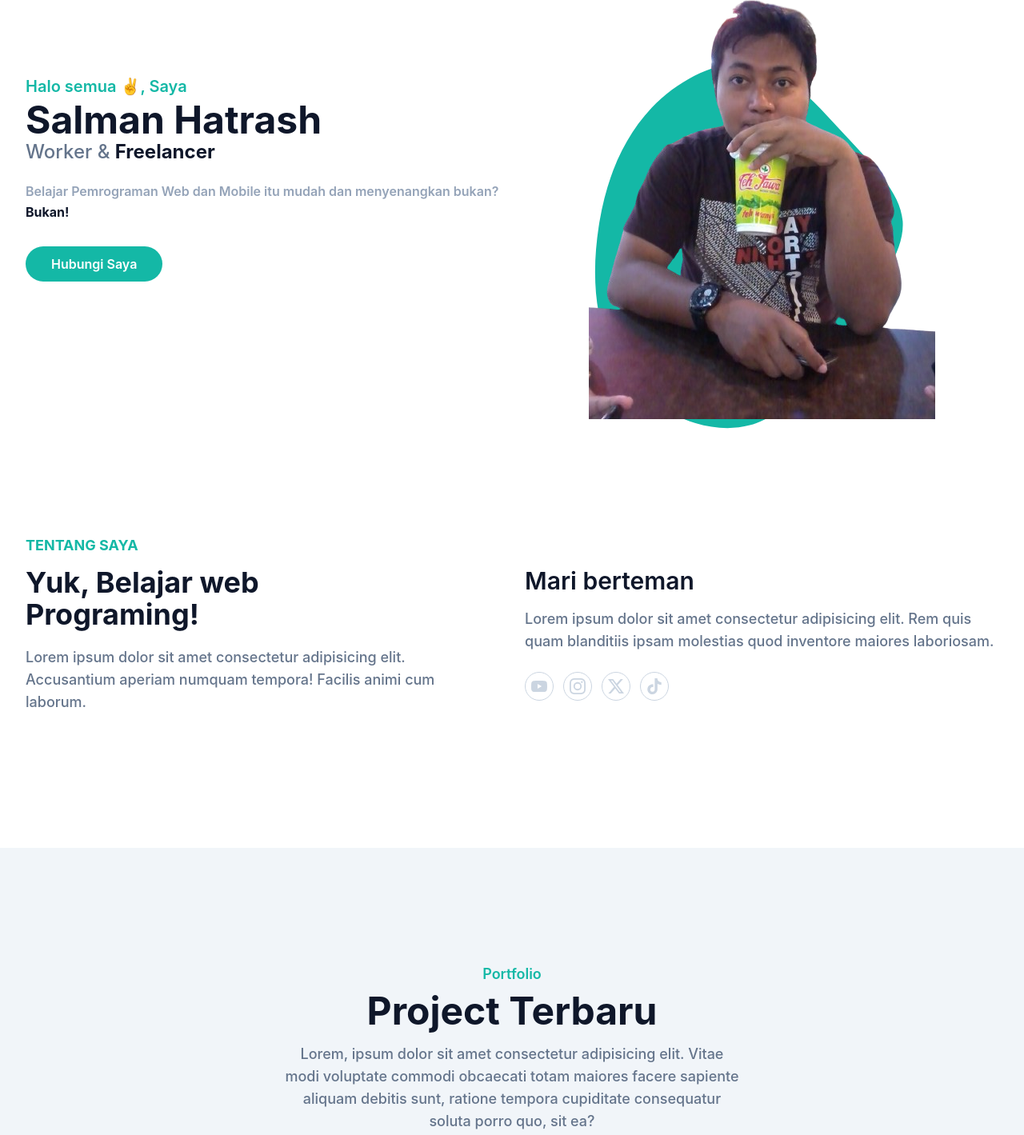
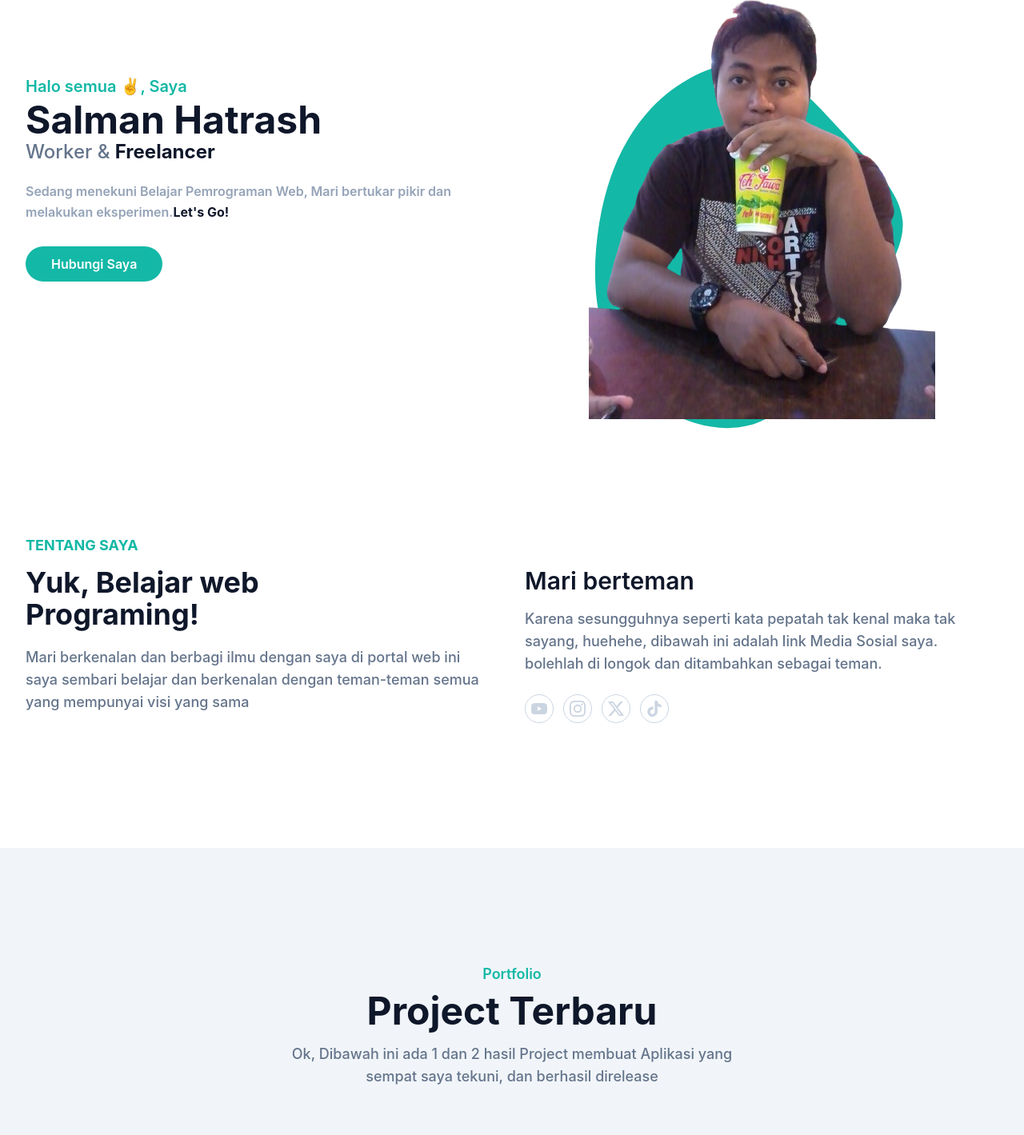
Before and after one commit to s4llm4n/Portfolio-tailcss, a website: page index.html in a window 1280 px wide. Shown: the part 233-1652 px from the top of the page at 80% size. Drawn offline with Linux system fonts and the light colour scheme.

Commit message:
refresh change

```diff
--- a/index.html
+++ b/index.html
@@ -75,7 +75,7 @@
                 <div class="w-full self-center px-4 lg:w-1/2">
                     <h1 class="text-base font-semibold text-primary md:text-xl">Halo semua ✌️, Saya <span class="block font-bold text-dark text-4xl mt-1 lg:text-5xl dark:text-white">Salman Hatrash</span></h1>
                     <h2 class="font-medium text-slate-500 text-lg mb-5 lg:text-2xl">Worker & <span class="font-bold text-dark dark:text-white">Freelancer</span></h2>
-                    <p class="font-semibold text-slate-400 mb-10 leading-relaxed">Belajar Pemrograman Web dan Mobile itu mudah dan menyenangkan bukan? <span class="text-dark font-bold dark:text-white">Bukan!</span></p>
+                    <p class="font-semibold text-slate-400 mb-10 leading-relaxed">Sedang menekuni Belajar Pemrograman Web, Mari bertukar pikir dan melakukan eksperimen.<span class="text-dark font-bold dark:text-white">Let's Go!</span></p>
 
                     <a href="https://wa.me/+62895385565384" target="_blank" class="text-base font-semibold text-white
                     bg-primary py-3 px-8 rounded-full hover:shadow-lg
@@ -105,16 +105,13 @@
             <div class="w-full px-4 mb-10 lg:w-1/2">
                 <h4 class="font-bold uppercase text-primary text-lg mb-3">Tentang Saya</h4>
                 <h2 class="font-bold text-dark text-3xl mb-5 max-w-md lg:text-4xl dark:text-white">Yuk, Belajar web Programing!</h2>
-                <p class="font-medium text-base text-secondary max-w-xl lg:text-lg">Lorem ipsum dolor sit amet
-                    consectetur adipisicing elit. Accusantium aperiam numquam tempora! Facilis
-                    animi cum laborum.
+                <p class="font-medium text-base text-secondary max-w-xl lg:text-lg">Mari berkenalan dan berbagi ilmu dengan saya di portal web ini saya sembari belajar dan berkenalan dengan teman-teman semua yang mempunyai visi yang sama
                 </p>
             </div>
             <div class="w-full px-4 lg:w-1/2">
                 <h3 class="font-semibold text-dark text-2xl mb-4 lg:text-3xl lg:pt-10 dark:text-white">Mari berteman</h3>
                 <p class="font-medium text-base text-secondary mb-6 lg:text-lg">
-                    Lorem ipsum dolor sit amet consectetur adipisicing elit. Rem quis quam
-                    blanditiis ipsam molestias quod inventore maiores laboriosam.
+                    Karena sesungguhnya seperti kata pepatah tak kenal maka tak sayang, huehehe, dibawah ini adalah link Media Sosial saya. bolehlah di longok dan ditambahkan sebagai teman.
                 </p>
                 <div class="flex items-center">
                     <!-- Youtube -->
@@ -202,9 +199,7 @@
             <div class="max-w-xl mx-auto text-center mb-16">
                 <h4 class="font-semibold text-lg text-primary mb-2">Portfolio</h4>
                 <h2 class="font-bold text-dark text-3xl mb-4 sm:text-4xl lg:text-5xl dark:text-white">Project Terbaru</h2>
-                <p class="font-medium text-md text-secondary md:text-lg">Lorem, ipsum dolor sit amet consectetur adipisicing elit. Vitae modi
-                voluptate commodi obcaecati totam maiores facere sapiente aliquam debitis
-                sunt, ratione tempora cupiditate consequatur soluta porro quo, sit ea?
+                <p class="font-medium text-md text-secondary md:text-lg">Ok, Dibawah ini ada 1 dan 2 hasil Project membuat Aplikasi yang sempat saya tekuni, dan berhasil direlease
                 </p>
             </div>
         </div>
```
